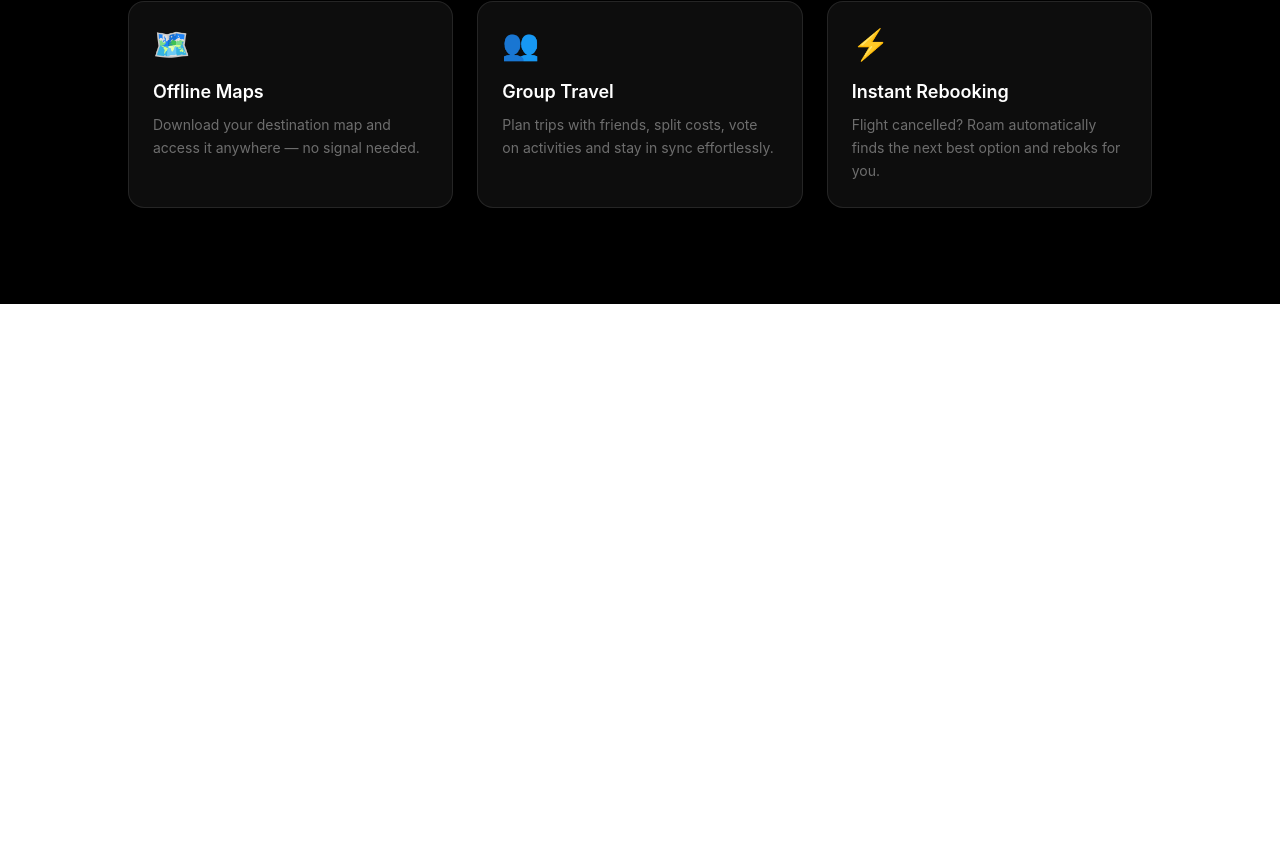
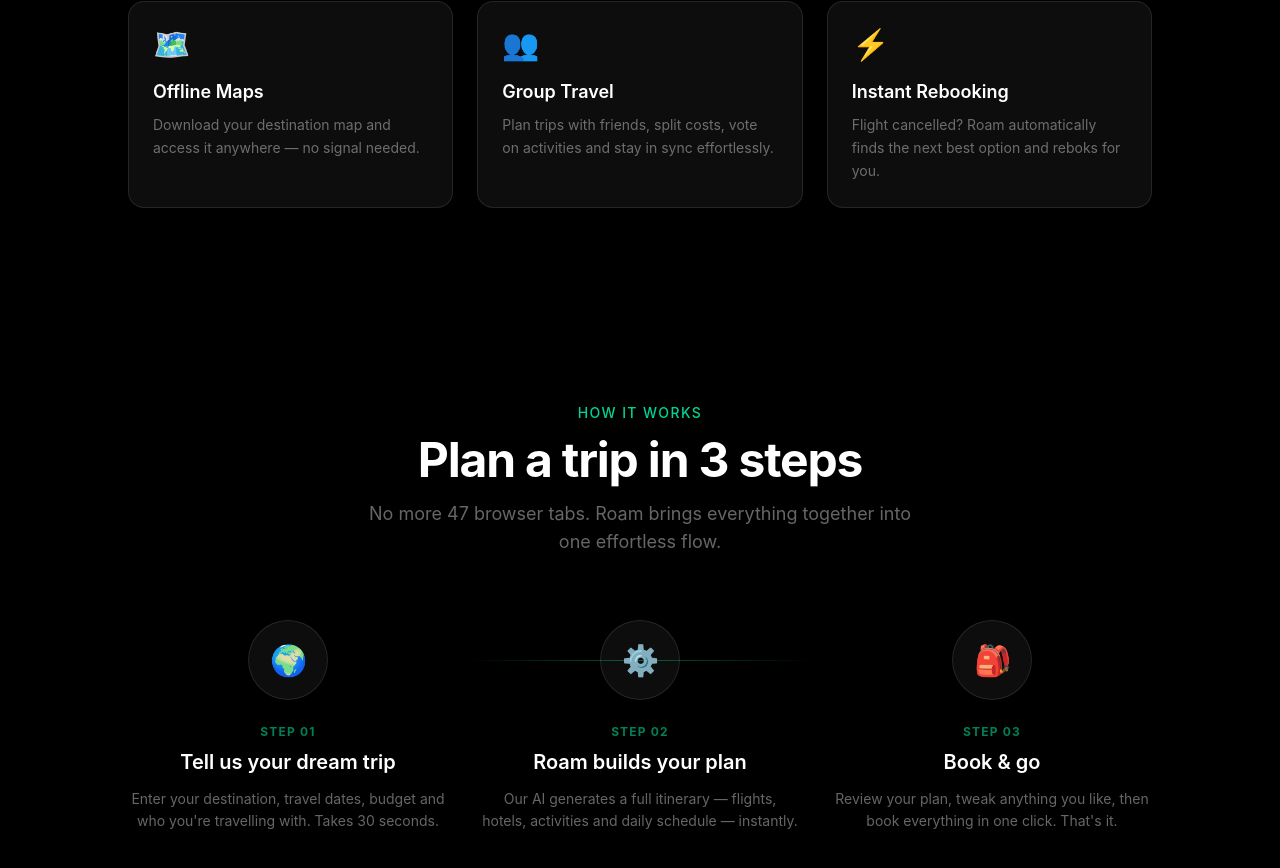
Before and after one commit to Arrrosec/Roam, a React (Vite) app: page / in a window 1280 px wide. Shown: the part 1538-2406 px from the top of the page. Before the commit the page ends 1842 px from the top, so only its background shows below. Built offline with nearby package versions, Linux system fonts and the light colour scheme.

Commit message:
Update how it works section

```diff
--- a/src/App.tsx
+++ b/src/App.tsx
@@ -2,6 +2,7 @@
 import Hero from "./components/sections/Hero";
 import SocialProof from "./components/sections/SocialProof";
 import Features from "./components/sections/Features";
+import HowItWorks from "./components/sections/HowItWorks";
 
 function App() {
   return (
@@ -10,6 +11,7 @@
       <Hero />
       <SocialProof />
       <Features />
+      <HowItWorks />
     </div>
   );
 }
--- a/src/components/sections/HowItWorks.tsx
+++ b/src/components/sections/HowItWorks.tsx
@@ -0,0 +1,80 @@
+const steps = [
+  {
+    number: "01",
+    title: "Tell us your dream trip",
+    description:
+      "Enter your destination, travel dates, budget and who you're travelling with. Takes 30 seconds.",
+    icon: "🌍",
+  },
+  {
+    number: "02",
+    title: "Roam builds your plan",
+    description:
+      "Our AI generates a full itinerary — flights, hotels, activities and daily schedule — instantly.",
+    icon: "⚙️",
+  },
+  {
+    number: "03",
+    title: "Book & go",
+    description:
+      "Review your plan, tweak anything you like, then book everything in one click. That's it.",
+    icon: "🎒",
+  },
+];
+
+const HowItWorks = () => {
+  return (
+    <section id="how-it-works" className="bg-black py-24 px-6">
+      <div className="max-w-5xl mx-auto">
+        {/* Header */}
+        <div className="text-center mb-16">
+          <span className="text-emerald-400 text-sm font-medium uppercase tracking-widest">
+            How it works
+          </span>
+          <h2 className="text-4xl md:text-5xl font-bold text-white mt-3 mb-4 tracking-tight">
+            Plan a trip in 3 steps
+          </h2>
+          <p className="text-white/40 text-lg max-w-xl mx-auto">
+            No more 47 browser tabs. Roam brings everything together into one
+            effortless flow.
+          </p>
+        </div>
+
+        {/* Steps */}
+        <div className="relative grid grid-cols-1 md:grid-cols-3 gap-8">
+          {/* Connector Line */}
+          <div className="hidden md:block absolute top-10 left-1/3 right-1/3 h-px bg-gradient-to-r from-emerald-400/0 via-emerald-400/40 to-emerald-400/0" />
+
+          {steps.map((step, index) => (
+            <div
+              key={step.number}
+              className="relative flex flex-col items-center text-center group"
+            >
+              {/* Icon Circle */}
+              <div className="w-20 h-20 rounded-full bg-white/5 border border-white/10 group-hover:border-emerald-400/40 flex items-center justify-center text-3xl mb-6 transition-all duration-300 relative z-10">
+                {step.icon}
+              </div>
+
+              {/* Step Number */}
+              <span className="text-emerald-400/60 text-xs font-bold uppercase tracking-widest mb-2">
+                Step {step.number}
+              </span>
+
+              {/* Title */}
+              <h3 className="text-white font-semibold text-xl mb-3">
+                {step.title}
+              </h3>
+
+              {/* Description */}
+              <p className="text-white/40 text-sm leading-relaxed max-w-xs">
+                {step.description}
+              </p>
+            </div>
+          ))}
+        </div>
+      </div>
+    </section>
+  );
+};
+
+export default HowItWorks;
```
